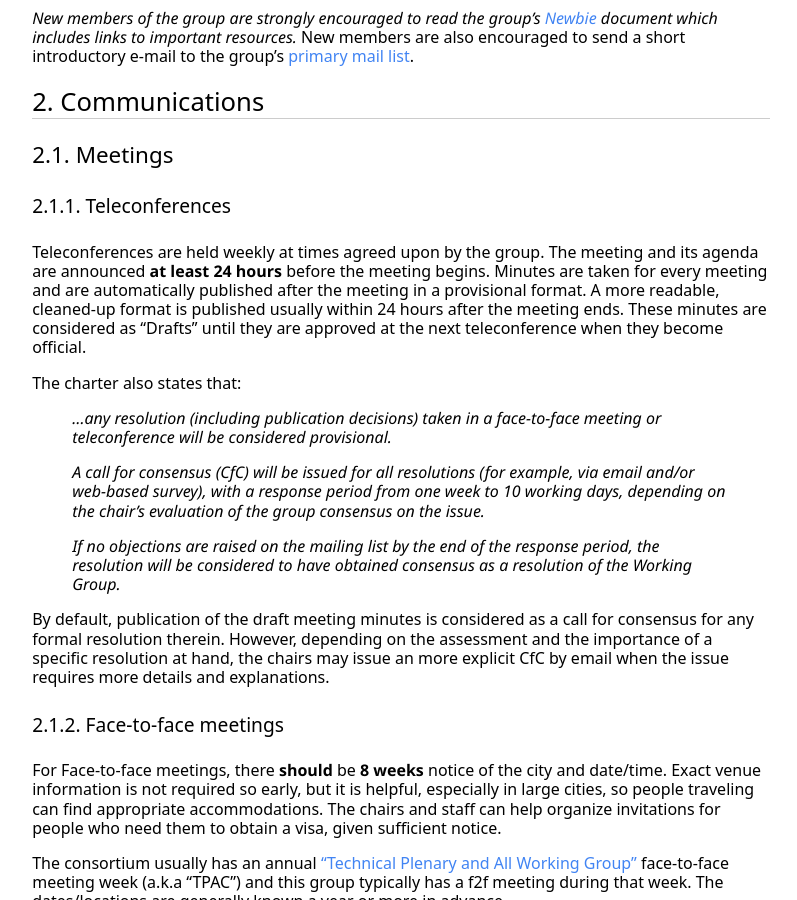
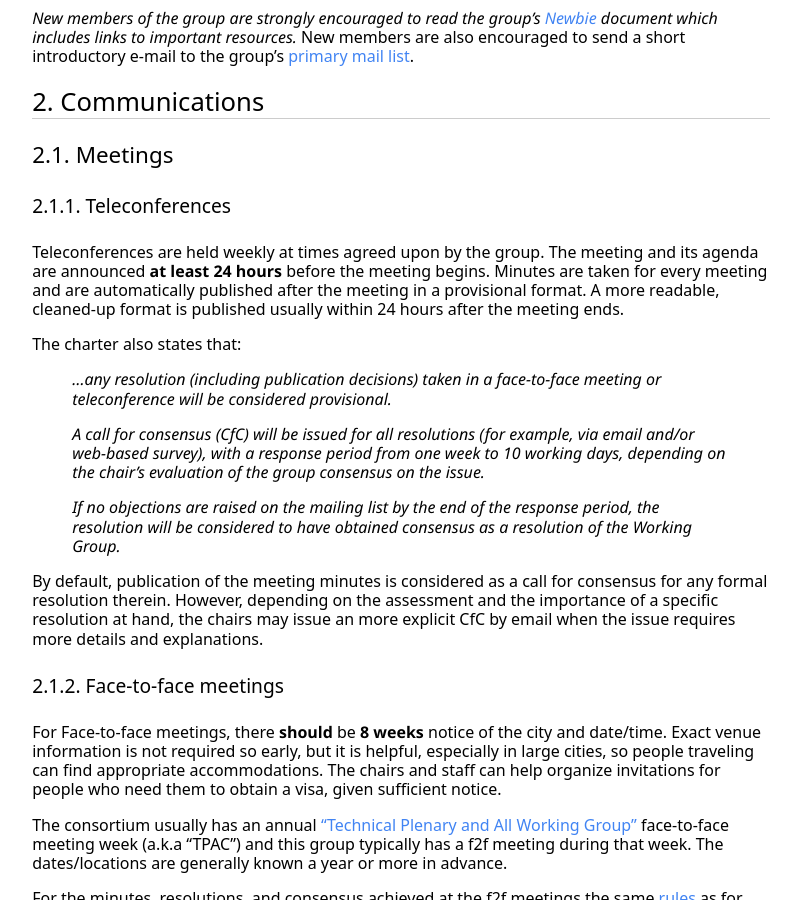
Before and after one commit to w3c/did-wg, a Jekyll site: the page built from WorkMode/index.md, in a window 1280 px wide and 900 px high, scrolled down 1445 px. Shown: the whole window, without its empty margins (220-1017 px from the left). Built offline with Jekyll 4.4.1, drawn with Linux system fonts in a browser that asks for light colours; some web fonts are replaced; our own code applies the rules of GitHub Pages for plain Markdown files.

Commit message:
removed draft minutes
Signed-off-by: Brent <brent.zundel@gmail.com>

```diff
--- a/WorkMode/index.md
+++ b/WorkMode/index.md
@@ -79,8 +79,7 @@ meeting and its agenda are announced **at least 24 hours** before the
 meeting begins. Minutes are taken for every meeting and are automatically
 published after the meeting in a provisional format. A more readable,
 cleaned-up format is published usually within 24 hours after the meeting
-ends. These minutes are considered as “Drafts” until they are approved at
-the next teleconference when they become official.
+ends.
 
 The charter also states that:
 
@@ -96,10 +95,10 @@ The charter also states that:
     response period, the resolution will be considered to have obtained
     consensus as a resolution of the Working Group.
 
-By default, publication of the draft meeting minutes is considered as a
-call for consensus for any formal resolution therein. However, depending
-on the assessment and the importance of a specific resolution at hand, the
-chairs may issue an more explicit CfC by email when the issue requires more
+By default, publication of the meeting minutes is considered as a call for
+consensus for any formal resolution therein. However, depending on the
+assessment and the importance of a specific resolution at hand, the chairs
+may issue an more explicit CfC by email when the issue requires more
 details and explanations.
 
 #### Face-to-face meetings
```
